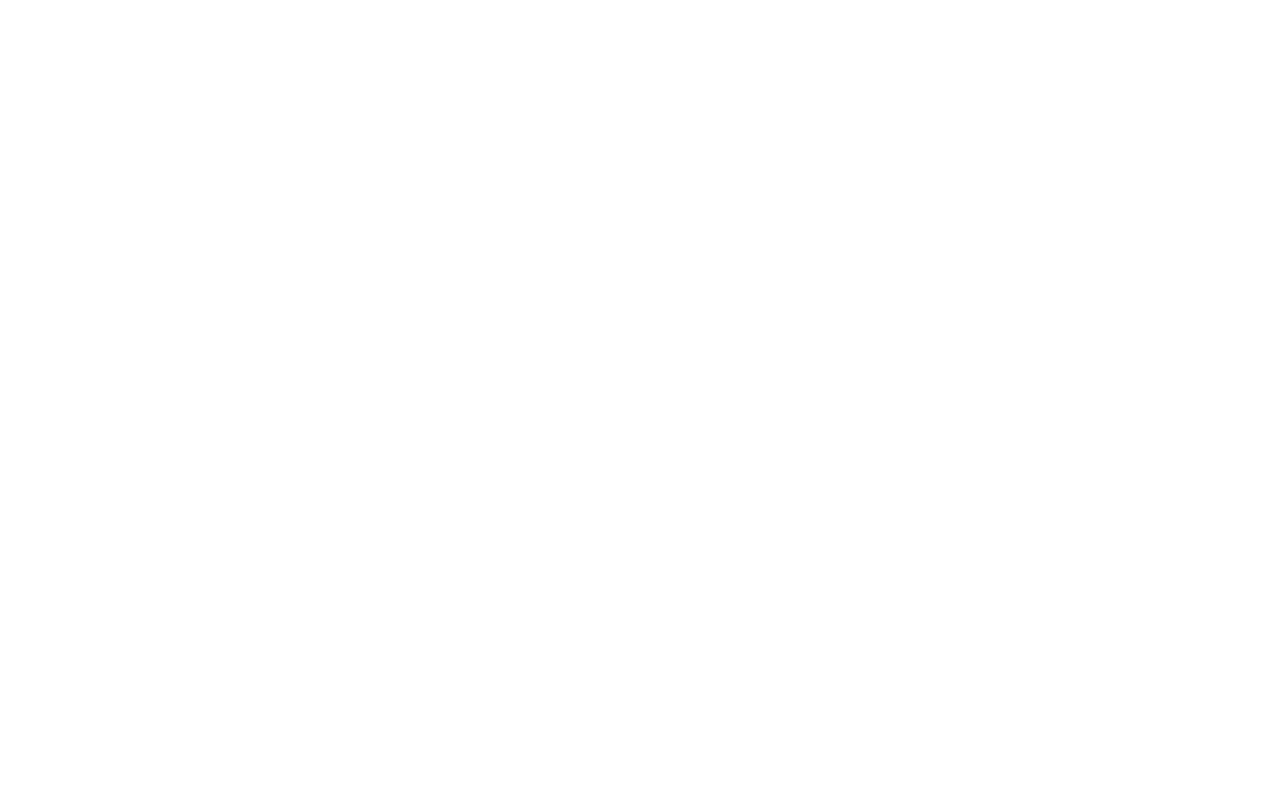
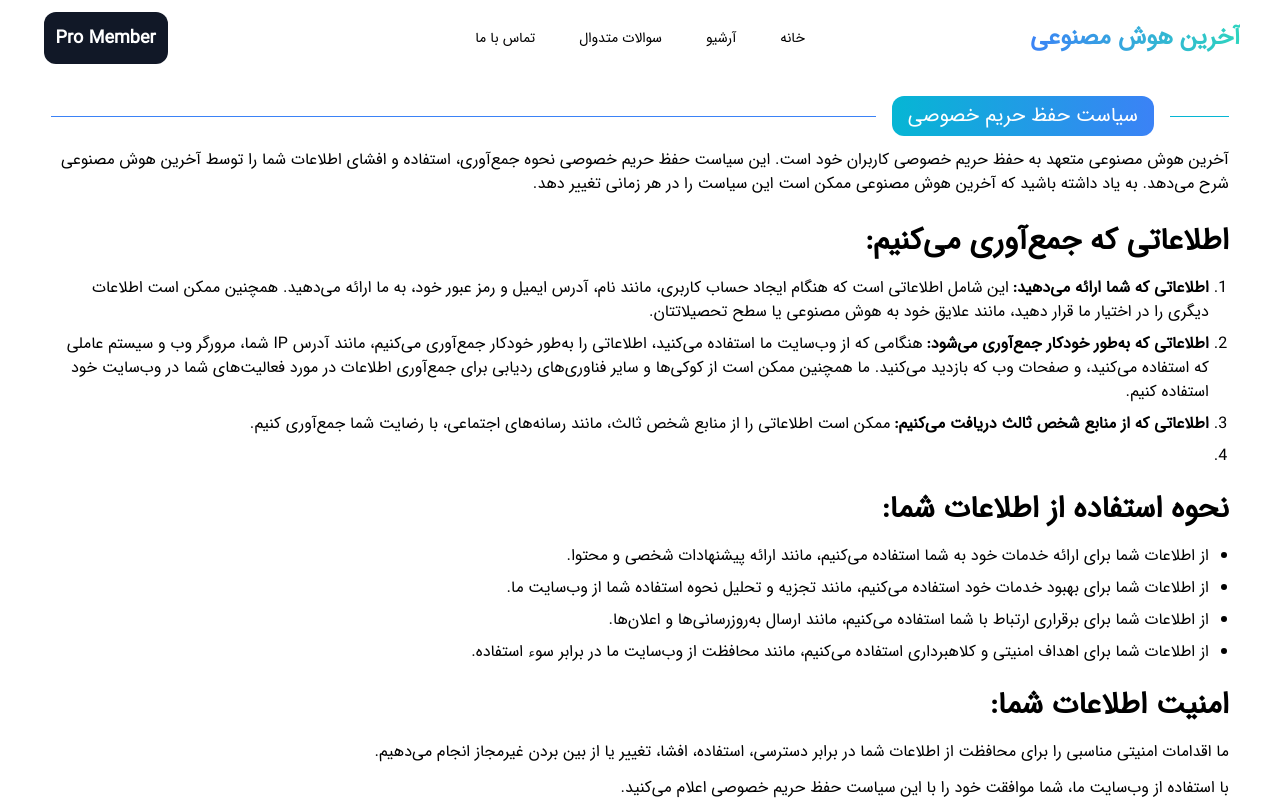
Before and after one commit to homayunmmdy/Javascript-Mosh, a Next.js app: page /privacy_policy in a window 1280 px wide. Before the commit this address had no page. Shown: the top 800 px of the page. Built offline with nearby package versions, Linux system fonts and the light colour scheme.

Commit message:
Privacy and Policy Page and remove unccessry font

```diff
--- /dev/null
+++ b/app/(pages)/(locals page)/privacy_policy/page.jsx
@@ -0,0 +1,39 @@
+import Heading from '@/app/components/elements/Heading'
+import Link from 'next/link'
+import React from 'react'
+
+const PrivicyPolicyPage = () => {
+    return (
+        <>
+            <div className="w-[94%] md:w-[92%] mx-auto">
+                <Heading title="سیاست حفظ حریم خصوصی" />
+                <div className='py-3'>
+                    <p className='pb-3'>آخرین هوش مصنوعی متعهد به حفظ حریم خصوصی کاربران خود است. این سیاست حفظ حریم خصوصی نحوه جمع‌آوری، استفاده و افشای اطلاعات شما را توسط آخرین هوش مصنوعی شرح می‌دهد. به یاد داشته باشید که آخرین هوش مصنوعی ممکن است این سیاست را در هر زمانی تغییر دهد.</p>
+                    <h2 className='font-bold text-3xl py-4'>اطلاعاتی که جمع‌آوری می‌کنیم:</h2>
+                    <ol className='pr-5'>
+                        <li className='list-decimal pb-2'><b className='ml-1'>اطلاعاتی که شما ارائه می‌دهید:</b>این شامل اطلاعاتی است که هنگام ایجاد حساب کاربری، مانند نام، آدرس ایمیل و رمز عبور خود، به ما ارائه می‌دهید. همچنین ممکن است اطلاعات دیگری را در اختیار ما قرار دهید، مانند علایق خود به هوش مصنوعی یا سطح تحصیلاتتان.</li>
+                        <li className='list-decimal pb-2'><b className='ml-1'>اطلاعاتی که به‌طور خودکار جمع‌آوری می‌شود:</b>هنگامی که از وب‌سایت ما استفاده می‌کنید، اطلاعاتی را به‌طور خودکار جمع‌آوری می‌کنیم، مانند آدرس IP شما، مرورگر وب و سیستم عاملی که استفاده می‌کنید، و صفحات وب که بازدید می‌کنید. ما همچنین ممکن است از کوکی‌ها و سایر فناوری‌های ردیابی برای جمع‌آوری اطلاعات در مورد فعالیت‌های شما در وب‌سایت خود استفاده کنیم.</li>
+                        <li className='list-decimal pb-2'><b className='ml-1'>اطلاعاتی که از منابع شخص ثالث دریافت می‌کنیم:</b>ممکن است اطلاعاتی را از منابع شخص ثالث، مانند رسانه‌های اجتماعی، با رضایت شما جمع‌آوری کنیم.</li>
+                        <li className='list-decimal pb-2'><b className='ml-1'></b></li>
+                    </ol>
+                    <h2 className='font-bold text-3xl py-4'>نحوه استفاده از اطلاعات شما:</h2>
+                    <ul className='pr-5'>
+                        <li className='list-disc pb-2'>از اطلاعات شما برای ارائه خدمات خود به شما استفاده می‌کنیم، مانند ارائه پیشنهادات شخصی و محتوا.</li>
+                        <li className='list-disc pb-2'>از اطلاعات شما برای بهبود خدمات خود استفاده می‌کنیم، مانند تجزیه و تحلیل نحوه استفاده شما از وب‌سایت ما.</li>
+                        <li className='list-disc pb-2'>از اطلاعات شما برای برقراری ارتباط با شما استفاده می‌کنیم، مانند ارسال به‌روزرسانی‌ها و اعلان‌ها.</li>
+                        <li className='list-disc pb-2'>از اطلاعات شما برای اهداف امنیتی و کلاهبرداری استفاده می‌کنیم، مانند محافظت از وب‌سایت ما در برابر سوء استفاده.</li>
+                    </ul>
+                    <h2 className='font-bold text-3xl py-4'>امنیت اطلاعات شما:</h2>
+                    <p>ما اقدامات امنیتی مناسبی را برای محافظت از اطلاعات شما در برابر دسترسی، استفاده، افشا، تغییر یا از بین بردن غیرمجاز انجام می‌دهیم.</p>
+                    <div className='py-3'>
+
+                    <p>با استفاده از وب‌سایت ما، شما موافقت خود را با این سیاست حفظ حریم خصوصی اعلام می‌کنید.</p>
+                    <p>اگر در مورد این سیاست حفظ حریم خصوصی سوالی دارید، می‌توانید با ما در <Link className='underline text-blue-500' href="/contacts">تماس باشید</Link>.</p>
+                    </div>
+                </div>
+            </div>
+        </>
+    )
+}
+
+export default PrivicyPolicyPage
--- a/app/layout.jsx
+++ b/app/layout.jsx
@@ -1,11 +1,9 @@
-import { Inter } from "next/font/google";
 import "./Font.css";
 import "./globals.css";
 import SiteConfig from "@/app/config/site"
 import Navbar from "./components/Navbar";
 import Footer from "./components/Footer";
 import Script from "next/script";
-const inter = Inter({ subsets: ["greek"] });
 
 export const metadata = {
   title: SiteConfig.name_en,
@@ -33,7 +31,7 @@
   return (
     <html lang={SiteConfig.lang} dir={SiteConfig.dir}>
       {header}
-      <body className={inter.className}>
+      <body>
         <Navbar />
         <main className="mt-[76px] bg-base-100">
           {children}
```
